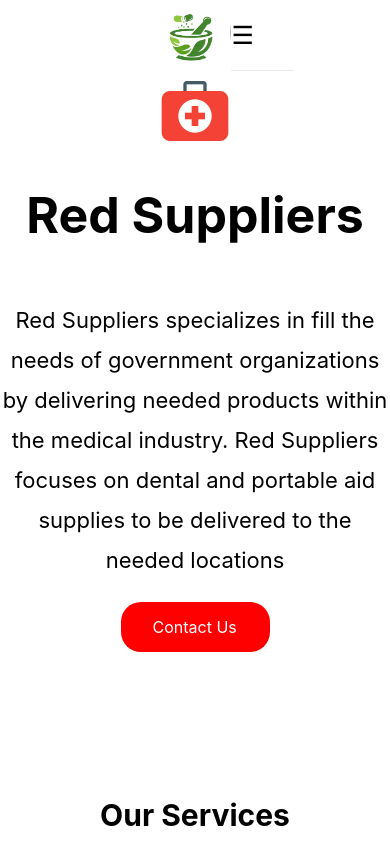
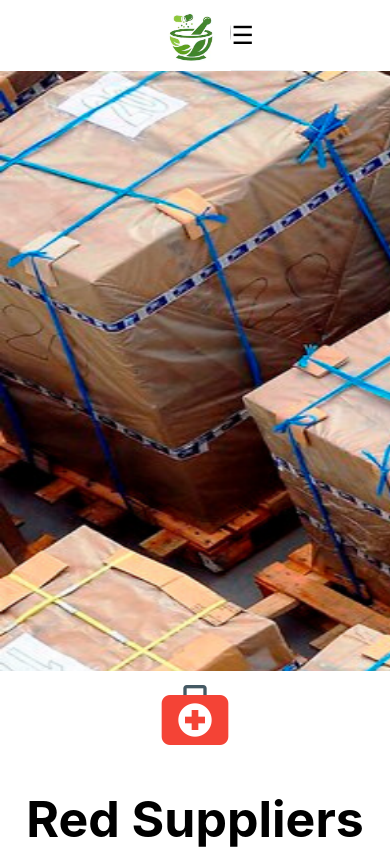
Before and after one commit to Red-Suppliers-LLC/red-suppliers-fe, a React (Create React App) app in the folder client/: page / in a window 390 px wide. Shown: the top 849 px of the page. Built offline with nearby package versions, Linux system fonts and the light colour scheme.

Commit message:
added body class to componenets

```diff
--- a/client/src/components/AboutUs.js
+++ b/client/src/components/AboutUs.js
@@ -12,7 +12,7 @@ const AboutUs = () => {
 
 
     return(
-        <>
+        <div className="body">
         <Navbar />
         <div>
             <div>
@@ -65,7 +65,7 @@ const AboutUs = () => {
         <div className="copy">
         <Footer />
         </div>
-        </>
+        </div>
     );
 };
 
--- a/client/src/components/OurPartners.js
+++ b/client/src/components/OurPartners.js
@@ -3,7 +3,7 @@ import "../styling/ourpartners.css"
 
 const OurPartners = () => {
   return (
-    <>
+    <div className="body">
       <div>
         <h2 className="center"> Our Partners </h2>
       </div>
@@ -31,7 +31,7 @@ const OurPartners = () => {
           </div>
         </div>
       </div>
-    </>
+    </div>
   )
 }
 
--- a/client/src/components/Services.js
+++ b/client/src/components/Services.js
@@ -8,7 +8,7 @@ const Services = () => {
 
     return (
         <>
-        <div>
+        <div className="body">
         <Navbar />
         </div>
         <h2 className="center"> Our Services </h2>
--- a/client/src/styling/About.css
+++ b/client/src/styling/About.css
@@ -1,4 +1,8 @@
- .body-one {
+.body {
+  overflow-x: hidden !important;
+}
+
+.body-one {
     width: 600px;
     height: auto;
     display: inline-block;
--- a/client/src/styling/Home.css
+++ b/client/src/styling/Home.css
@@ -1,6 +1,5 @@
 .body {
-    width: 100%;
-    height: 0 auto;
+  overflow-x: hidden !important;
 }
 
 .home-img {
@@ -120,68 +119,41 @@ width: 85px;
 
 /* Media query's for home component */
 
+
 @media (max-width: 2656px) {
+  .body {
+    overflow-x: hidden !important;
+  }
+
   .home-img {
     width: 2140px;
     height: 600px;
   }
 }
 
-.home-wrap-one {
-  background: green;
-  display: inline;
-  display: flex;
-  flex-direction: row-reverse;
-
-}
-
-.home-wrap-two {
-  background: blue;
-  display: flex;
-}
-
-/* Media query's for home component */
-
-
-@media (max-width: 2656px) {
-  .home-img {
-    width: 2140px;
-    height: 600px;
+@media (max-width: 1000px) {
+  .body {
+    overflow-x: hidden !important;
   }
 }
 
-
-
-@media (max-width: 1000px) {
-  /* .home-img {
-    width: 100%;
-    height: 600px;
-  } */
-}
-
 @media (max-width: 800px) {
-  /* .home-img {
-    width: 100%;
-    height: 600px;
-  } */
+  .body {
+    overflow-x: hidden !important;
+  }
 }
 
 @media (max-width: 500px) {
 
   .body {
     overflow-x: hidden !important;
-    /* margin-left: 20px;
-    margin-right: 20px;  */
 }
 
   .home-img {
-    /* position:absolute;
-    overflow-x:hidden;
-    overflow-y:hidden;
     width: 100px;
     height: auto;
-    left:50%; */
-    display: none;
+    left:50%;
+    /* display: none;  */
   }
 
   .side-by-side {
--- a/client/src/styling/ourpartners.css
+++ b/client/src/styling/ourpartners.css
@@ -1,3 +1,7 @@
+.body {
+  overflow-x: hidden !important;
+}
+
 .center {
     display: flex;
     justify-content: center;
```
